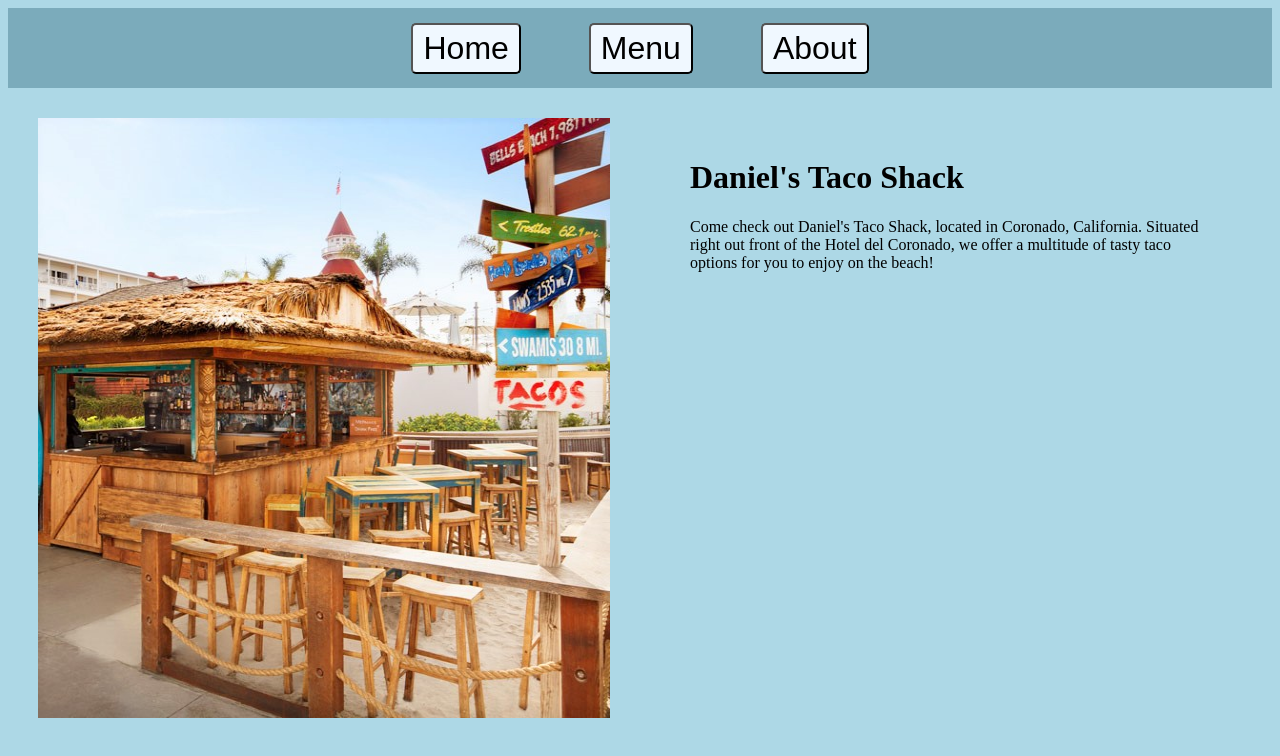
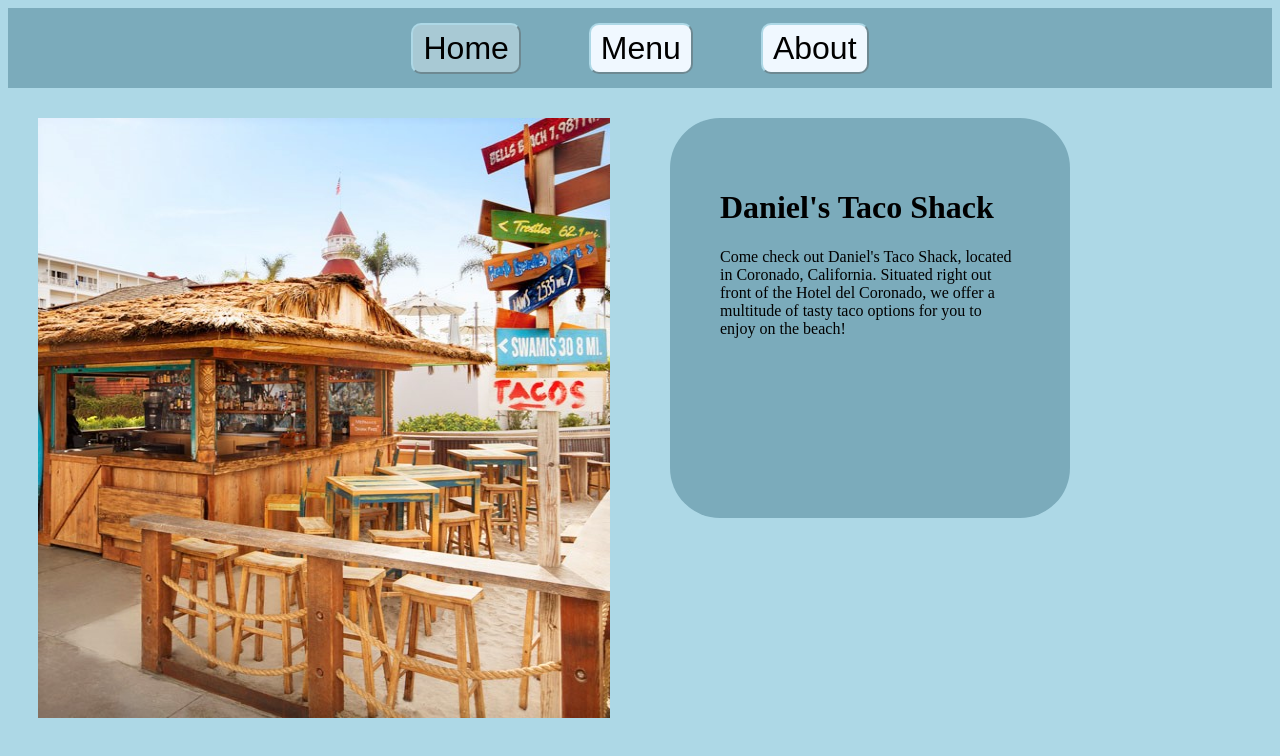
Before and after one commit to dabies/odin-restaurant-page, a website built with webpack: page src/template.html in a window 1280 px wide. Both pictures are taken after a click on the button "Home". Built offline with nearby package versions, Linux system fonts and the light colour scheme.

Commit message:
Finished Restaurant page project
Added some styling to the page, including a feature that highlights
the button of the page that is currently active on the site, so the
user can easily tell what page they are on. I realized that I didn't do
the project exactly how I was supposed to from a modules perspective,
so I made the highlighting functions into their own module so I could
practice that a little bit more.

```diff
--- /dev/null
+++ b/src/buttonHighlights.js
@@ -0,0 +1,15 @@
+//function to highlight a given button
+function highlightButton(button) {
+    button.classList.add('highlighted');
+}
+
+//function to remove highlights from an array of buttons
+function removeHighlights(array) {
+    for (let i = 0; i < array.length; i++) {
+        if (array[i].classList.contains('highlighted')) {
+            array[i].classList.remove('highlighted');
+        }
+    }
+}
+
+export {highlightButton, removeHighlights}
--- a/src/index.js
+++ b/src/index.js
@@ -1,14 +1,17 @@
 import './styles.css';
 import { display } from './pages.js';
+import { highlightButton, removeHighlights } from './buttonHighlights.js';
 console.log('Sup DBeezy');
 
 //cache DOM
 const $menuBtn = document.querySelector('.menu');
 const $homeBtn = document.querySelector('.home');
 const $aboutBtn = document.querySelector('.about');
+const $buttons = document.querySelectorAll('button');
 
 //display home screen when customer first enters website
 display('home');
+highlightButton($homeBtn);
 
 //clear screen function
 function clearScreen() {
@@ -18,16 +21,22 @@ function clearScreen() {
 
 //event listeners
 $menuBtn.addEventListener('click', () => {
+    removeHighlights($buttons);
+    highlightButton($menuBtn);
     clearScreen();
     display('menu');
 });
 
 $homeBtn.addEventListener('click', () => {
+    removeHighlights($buttons);
+    highlightButton($homeBtn);
     clearScreen();
     display('home');
 });
 
 $aboutBtn.addEventListener('click', () => {
+    removeHighlights($buttons);
+    highlightButton($aboutBtn);
     clearScreen();
     display('about');
 });
--- a/src/pages.js
+++ b/src/pages.js
@@ -19,10 +19,13 @@ function addImage(page) {
     const pageImage = document.createElement('img');
     if (page === 'menu') {
         pageImage.src = menuImg;
+        pageImage.alt = "Our Menu (It's the waffle house menu)";
     } else if (page === 'about') {
         pageImage.src = aboutImg;
+        pageImage.alt = 'A picture of me pitching in Leon, Mexico';
     } else if (page === 'home') {
         pageImage.src = homeImg;
+        pageImage.alt = 'A picture of a taco shack in Coronado, California. I recommend the brisket taco.';
     }
     imageDiv.appendChild(pageImage);
     $pageDiv.appendChild(imageDiv);
--- a/src/styles.css
+++ b/src/styles.css
@@ -13,13 +13,22 @@ header {
 header button {
     background-color: aliceblue;
     padding: 5px 10px;
-    border-radius: 5px;
+    border-radius: 10px;
+    border-color: lightblue;
     font-size: 2em;
     margin: 1em;
 }
 
 button:active {
     box-shadow: rgba(50, 50, 93, 0.25) 0px 30px 60px -12px inset, rgba(0, 0, 0, 0.3) 0px 18px 36px -18px inset;
+}
+
+button:hover {
+    background-color: rgb(168, 201, 212);
+}
+
+.highlighted {
+    background-color: rgb(168, 201, 212);
 }
 
 .content {
@@ -42,5 +51,10 @@ img {
 
 .text {
     grid-column: 2 / 3;
+    margin: 30px;
+    height: 300px;
+    width: 300px;
+    border-radius: 50px;
+    background-color: rgb(123, 171, 187);
     padding: 50px;
 }
```
